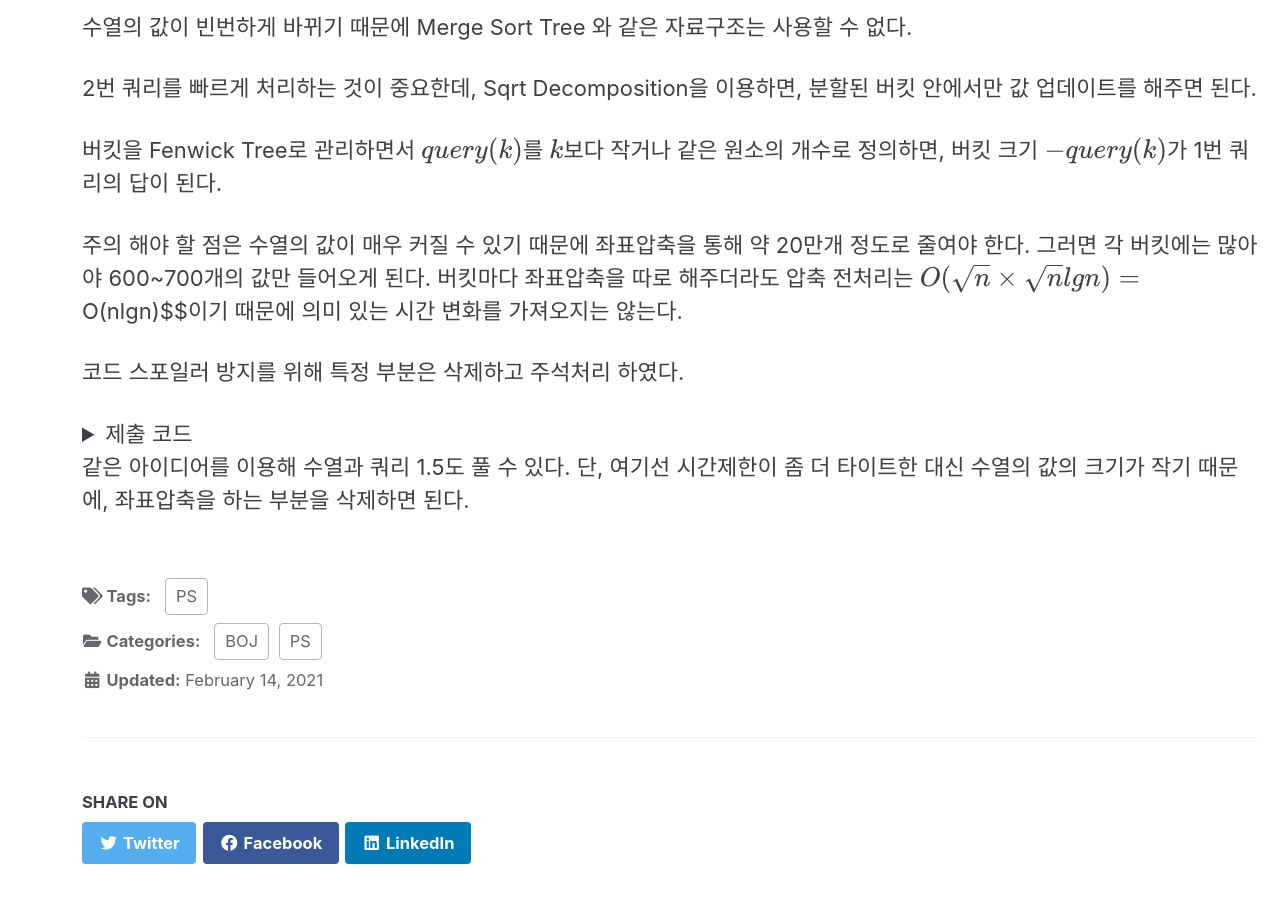
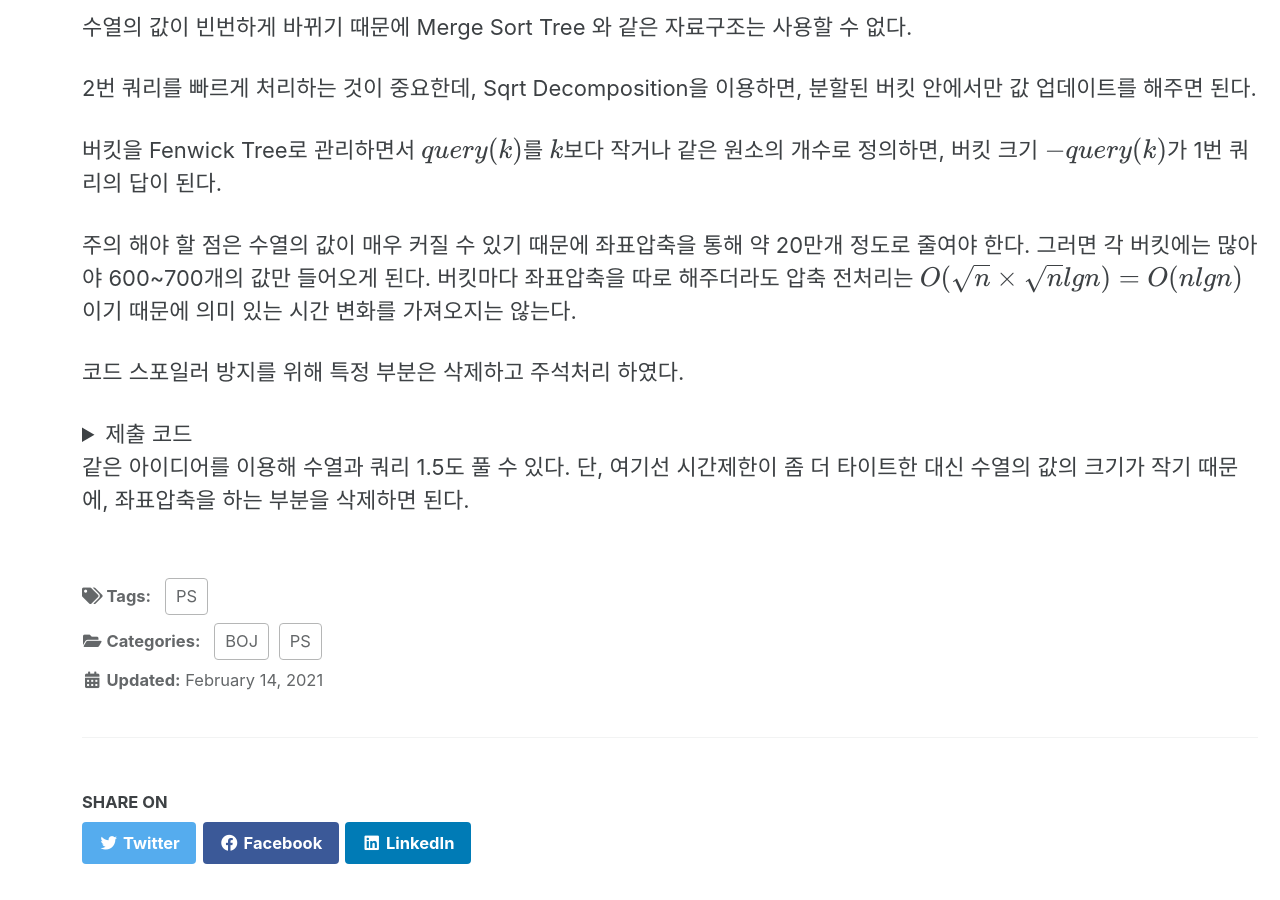
Before and after one commit to ingyu1008/previous-blog, a Jekyll site: the page built from _posts/2021-02-14-BOJ14504.md, in a window 1280 px wide and 900 px high, scrolled down 374 px. Built offline with Jekyll 4.4.1, drawn with Linux system fonts in a browser that asks for light colours; cached includes are drawn as plain includes; formulas are drawn with MathJax 3.

Commit message:
typo edit

```diff
--- a/_posts/2021-02-14-BOJ14504.md
+++ b/_posts/2021-02-14-BOJ14504.md
@@ -26,7 +26,7 @@ src="https://cdn.mathjax.org/mathjax/latest/MathJax.js?config=TeX-AMS_HTML">
 
 버킷을 Fenwick Tree로 관리하면서 $$query(k)$$를 $$k$$보다 작거나 같은 원소의 개수로 정의하면, 버킷 크기 $$- query(k)$$가 1번 쿼리의 답이 된다.
 
-주의 해야 할 점은 수열의 값이 매우 커질 수 있기 때문에 좌표압축을 통해 약 20만개 정도로 줄여야 한다. 그러면 각 버킷에는 많아야 600~700개의 값만 들어오게 된다. 버킷마다 좌표압축을 따로 해주더라도 압축 전처리는 $$O(\sqrt{n} \times \sqrt{n} lg n) = $$O(nlgn)$$이기 때문에 의미 있는 시간 변화를 가져오지는 않는다.
+주의 해야 할 점은 수열의 값이 매우 커질 수 있기 때문에 좌표압축을 통해 약 20만개 정도로 줄여야 한다. 그러면 각 버킷에는 많아야 600~700개의 값만 들어오게 된다. 버킷마다 좌표압축을 따로 해주더라도 압축 전처리는 $$O(\sqrt{n} \times \sqrt{n} lg n) = O(nlgn)$$이기 때문에 의미 있는 시간 변화를 가져오지는 않는다.
 
 코드 스포일러 방지를 위해 특정 부분은 삭제하고 주석처리 하였다.
 
```
